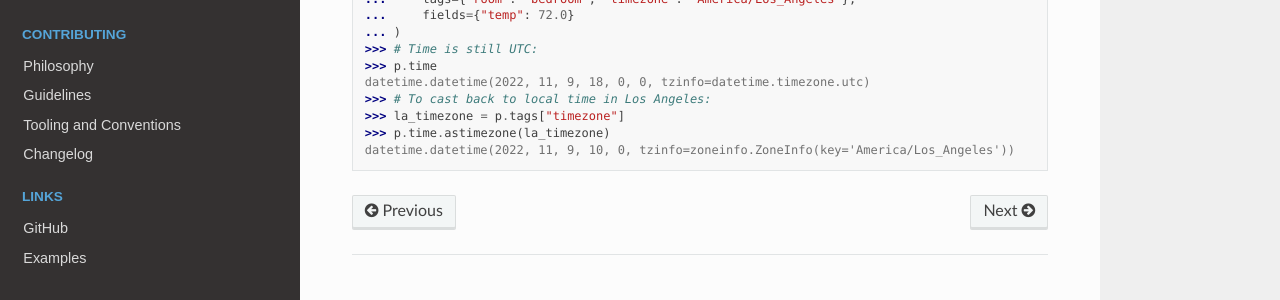
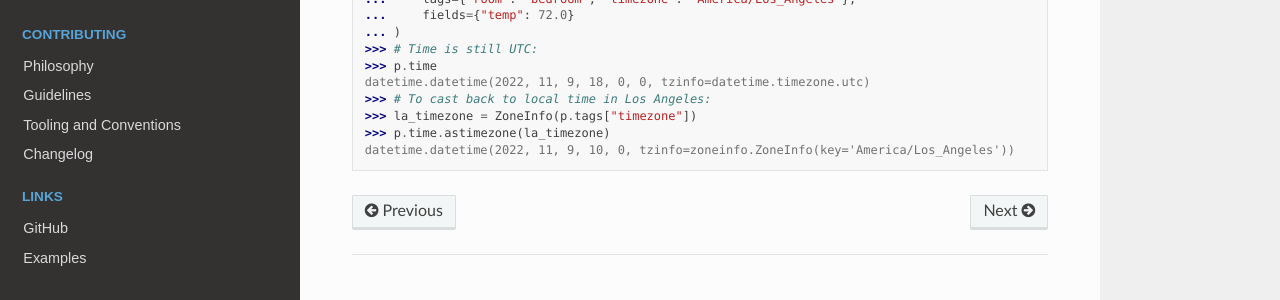
Before and after one commit to citrusvanilla/tinyflux, a Sphinx documentation site: the page built from docs/source/time.rst, in a window 1280 px wide and 900 px high, scrolled down 1754 px. Shown: the part 595-895 px from the top of the window. Built offline with Sphinx 7.4.7 and the Read the Docs theme 2.0.0, drawn with Linux system fonts in a browser that asks for light colours.

Commit message:
update documentation

```diff
--- a/docs/source/time.rst
+++ b/docs/source/time.rst
@@ -95,6 +95,6 @@ datetime.datetime(2022, 11, 9, 18, 0, 0, tzinfo=datetime.timezone.utc)
 >>> p.time
 datetime.datetime(2022, 11, 9, 18, 0, 0, tzinfo=datetime.timezone.utc)
 >>> # To cast back to local time in Los Angeles:
->>> la_timezone = p.tags["timezone"]
+>>> la_timezone = ZoneInfo(p.tags["timezone"])
 >>> p.time.astimezone(la_timezone)
 datetime.datetime(2022, 11, 9, 10, 0, tzinfo=zoneinfo.ZoneInfo(key='America/Los_Angeles'))
```
